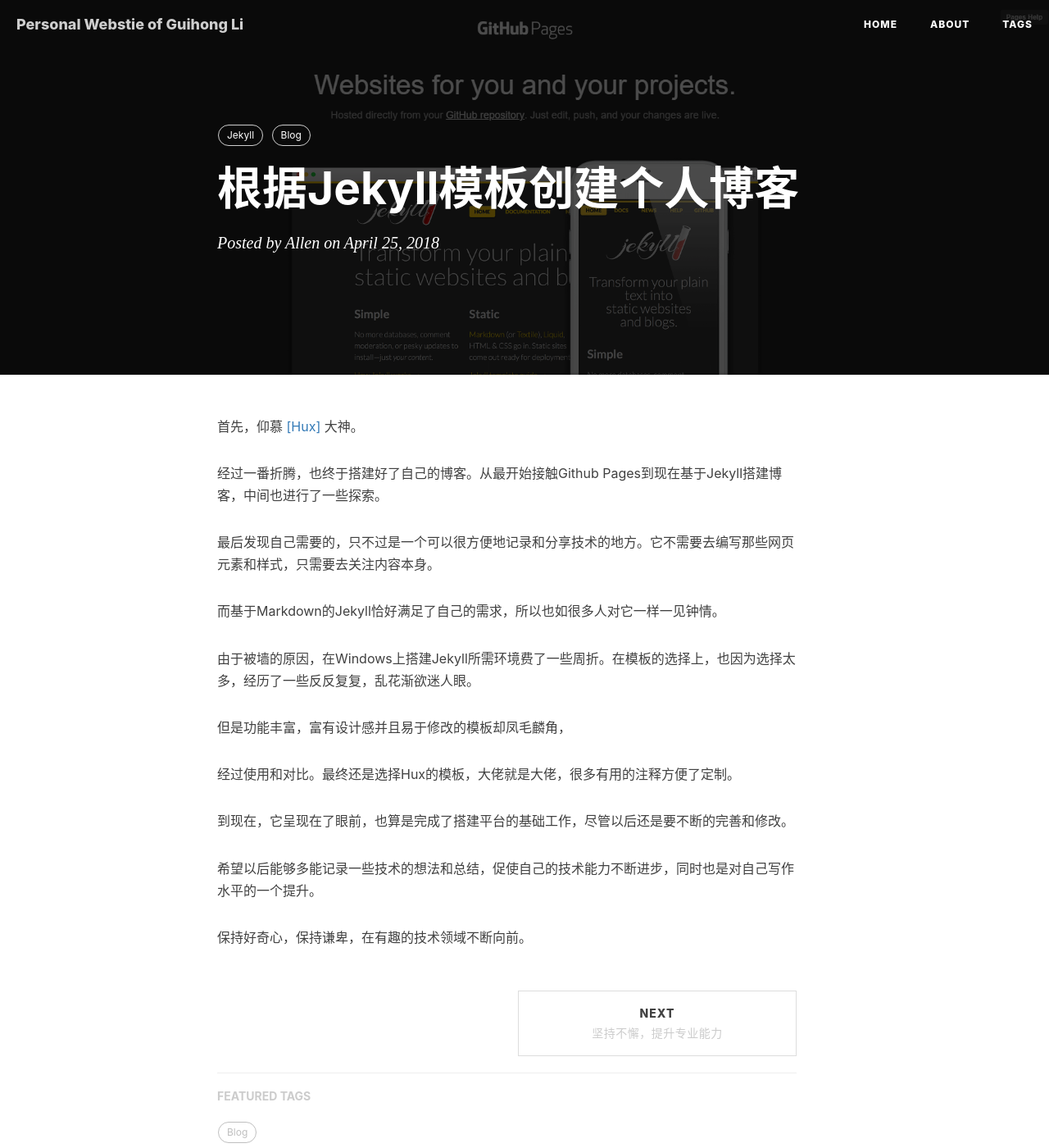
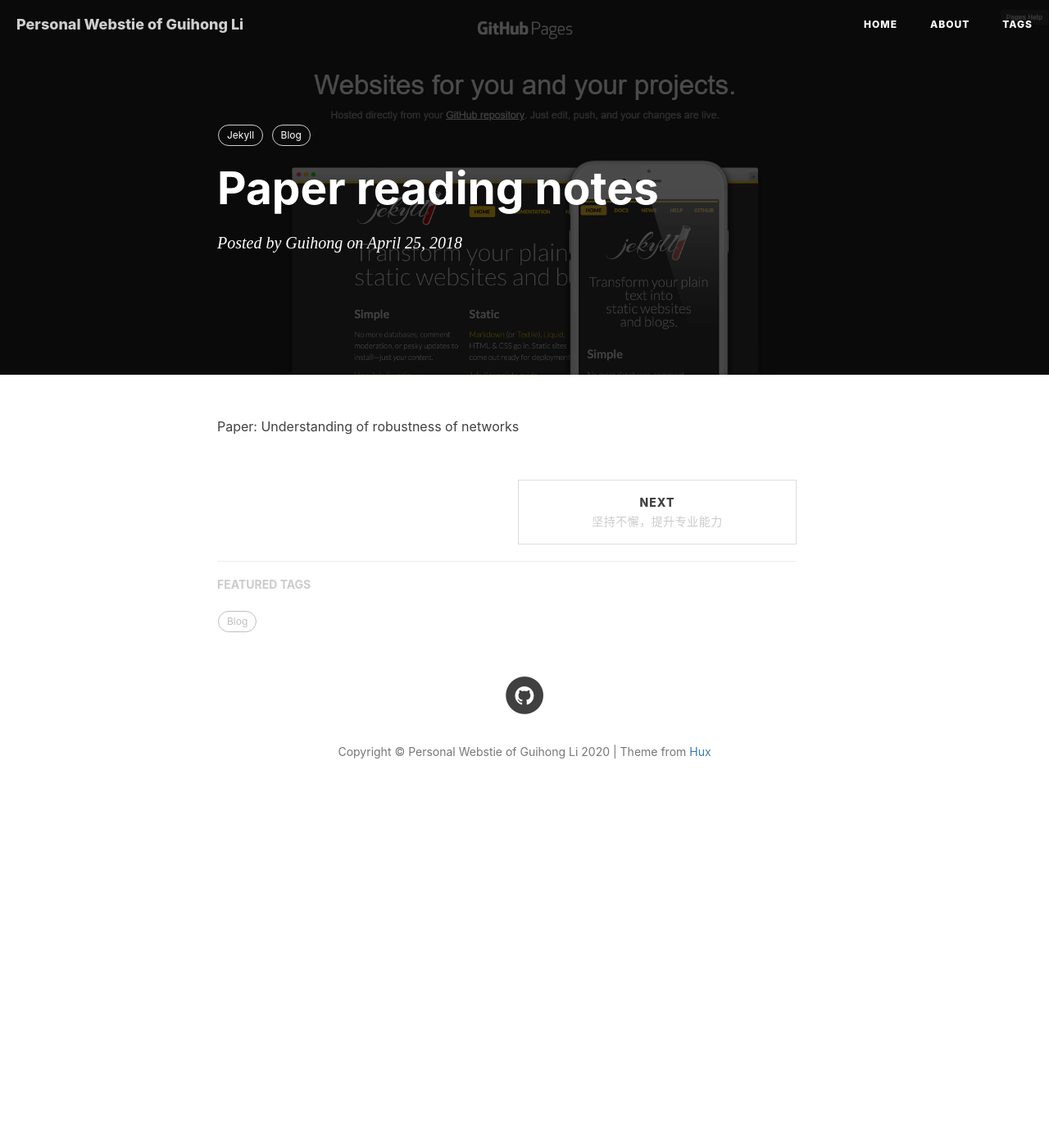
Before and after one commit to LiGuihong/guihong.github.io, a Jekyll site: the page built from _posts/2018-04-25-build-blog-based-on-jekull-theme.markdown, in a window 1280 px wide and 1400 px high. Shown: the whole window at 82% size. Built offline with Jekyll 4.4.1, drawn with Linux system fonts in a browser that asks for light colours; nearby versions of some CDN libraries; comment, search, counter and statistics services are not loaded.

Commit message:
Update 2018-04-25-build-blog-based-on-jekull-theme.markdown

```diff
--- a/_posts/2018-04-25-build-blog-based-on-jekull-theme.markdown
+++ b/_posts/2018-04-25-build-blog-based-on-jekull-theme.markdown
@@ -1,8 +1,8 @@
 ---
 layout:       post
-title:        "根据Jekyll模板创建个人博客"
+title:        "Paper reading notes"
 date:         2018-04-25
-author:       "Allen"
+author:       "Guihong"
 header-img:   "img/in-post/build-blog-with-jekyll-theme/jekyll-theme.png"
 header-mask:  0.7
 catalog:      false
@@ -11,23 +11,4 @@ tags:
     - Jekyll
     - Blog
 ---
-
-首先，仰慕 [[Hux]](https://huangxuan.me/) 大神。
-
-经过一番折腾，也终于搭建好了自己的博客。从最开始接触Github Pages到现在基于Jekyll搭建博客，中间也进行了一些探索。
-
-最后发现自己需要的，只不过是一个可以很方便地记录和分享技术的地方。它不需要去编写那些网页元素和样式，只需要去关注内容本身。
-
-而基于Markdown的Jekyll恰好满足了自己的需求，所以也如很多人对它一样一见钟情。
-
-由于被墙的原因，在Windows上搭建Jekyll所需环境费了一些周折。在模板的选择上，也因为选择太多，经历了一些反反复复，乱花渐欲迷人眼。
-
-但是功能丰富，富有设计感并且易于修改的模板却凤毛麟角，
-
-经过使用和对比。最终还是选择Hux的模板，大佬就是大佬，很多有用的注释方便了定制。
-
-到现在，它呈现在了眼前，也算是完成了搭建平台的基础工作，尽管以后还是要不断的完善和修改。
-
-希望以后能够多能记录一些技术的想法和总结，促使自己的技术能力不断进步，同时也是对自己写作水平的一个提升。
-
-保持好奇心，保持谦卑，在有趣的技术领域不断向前。
+Paper: Understanding of robustness of networks
```
